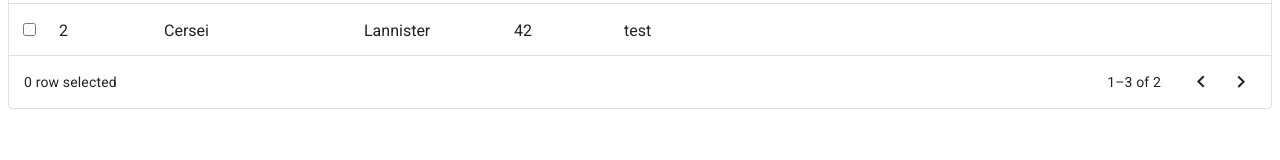
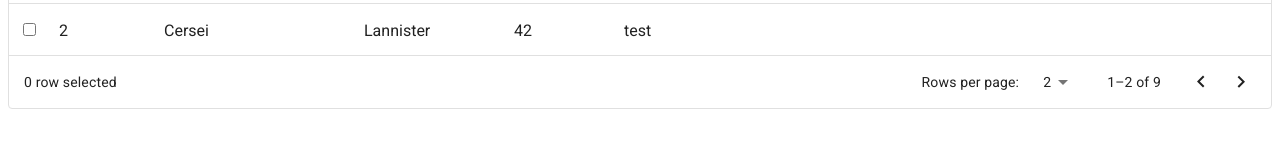
Before and after one commit to nedosika/complex-table, a React (Create React App) app: page / in a window 1280 px wide. Shown: the part 137-297 px from the top of the page. Built offline with nearby package versions, Linux system fonts and the light colour scheme.

Commit message:
create pagination

```diff
--- a/src/components/ModalMenu/ModalMenu.js
+++ b/src/components/ModalMenu/ModalMenu.js
@@ -1,4 +1,4 @@
-import React from 'react';
+import React from "react";
 import styles from "./ModalMenu.module.scss";
 import Modal from "../Modal";
 import Portal from "../Portal";
@@ -11,14 +11,17 @@ const ModalMenu = ({
   items = [],
   onClose,
   renderItem = (item) => item,
-                        getKey = (item) => item.id
-                    }) => isOpen &&
+  getKey = (item) => item.id,
+}) =>
+  isOpen && (
     <Modal onClose={onClose}>
-        <Portal className={styles.root} inset={`${anchorEl.y}px auto auto ${anchorEl.x}px`}>
+      <Portal
+        className={styles.root}
+        inset={`${anchorEl.y}px auto auto ${anchorEl.x}px`}
+      >
         <div className={styles.wrapper}>
           <ul>
-                    {
-                        items.map((item) =>
+            {items.map((item) => (
               <li
                 key={getKey(item)}
                 onClick={(event) => {
@@ -27,15 +30,17 @@ const ModalMenu = ({
               >
                 {renderItem(item)}
               </li>
-                        )
-                    }
+            ))}
           </ul>
-                <hr/>
-                <div className={styles.children}>
-                    {children}
-                </div>
+          {children && (
+            <>
+              <hr />
+              <div className={styles.children}>{children}</div>
+            </>
+          )}
         </div>
       </Portal>
     </Modal>
+  );
 
 export default ModalMenu;
--- a/src/modules/PaginationBuilder/Pagination/Pagination.js
+++ b/src/modules/PaginationBuilder/Pagination/Pagination.js
@@ -9,30 +9,32 @@ const Pagination = ({
   onPrev,
   fromRow,
   rowCount,
+  changeRowCount,
+  rowsCount,
 }) => {
-  const { rows } = useTableProps();
-  const rowsCount = rows.length;
-  // const {isOpen, anchorEl, toggleMenu} = useMenu(rows);
+  const { isOpen, anchorEl, toggleMenu } = useMenu();
+  const toRow = fromRow + rowCount <= rowsCount ? fromRow + rowCount -1: rowsCount;
 
   return (
     <div className={styles.root}>
       <div className={styles.wrapper}>
-        {/*<p>Rows per page:</p>*/}
-        {/*<div className={styles.select} onClick={toggleMenu}>*/}
-        {/*  <div className={styles.rowCount}>{rowCount}</div>*/}
-        {/*  <input value={rowCount} />*/}
-        {/*  <svg focusable="false" viewBox="0 0 24 24">*/}
-        {/*    <path d="M7 10l5 5 5-5z" />*/}
-        {/*  </svg>*/}
-        {/*</div>*/}
-        {/*<ModalMenu*/}
-        {/*  isOpen={isOpen}*/}
-        {/*  onClose={toggleMenu}*/}
-        {/*  items={[1, 2, 4, 5, 10]}*/}
-        {/*  anchorEl={anchorEl}*/}
-        {/*/>*/}
+        <p>Rows per page:</p>
+        <div className={styles.select} onClick={toggleMenu}>
+          <div className={styles.rowCount}>{rowCount}</div>
+          <input value={rowCount} />
+          <svg focusable="false" viewBox="0 0 24 24">
+            <path d="M7 10l5 5 5-5z" />
+          </svg>
+        </div>
+        <ModalMenu
+          isOpen={isOpen}
+          onClose={toggleMenu}
+          items={[1, 5, 10]}
+          anchorEl={anchorEl}
+          onColumnClick={changeRowCount}
+        />
         <p>
-          {fromRow}–{fromRow + rowCount} of {rowsCount}
+          {fromRow}–{toRow} of {rowsCount}
         </p>
         <div className={styles.actions}>
           <button title="Go to previous page" onClick={onPrev}>
--- a/src/modules/PaginationBuilder/PaginationBuilder.js
+++ b/src/modules/PaginationBuilder/PaginationBuilder.js
@@ -9,7 +9,7 @@ const PaginationBuilder = (props) => {
     rows,
     components: { Footer },
   } = props;
-  const { rowCount, nextPage, prevPage, fromRow, toRow } =
+  const { rowCount, nextPage, prevPage, fromRow, changeRowCount } =
     usePagination(rows);
 
   const FooterWithPagination = (props) => (
@@ -20,6 +20,8 @@ const PaginationBuilder = (props) => {
         onPrev={prevPage}
         fromRow={fromRow}
         rowCount={rowCount}
+        rowsCount={rows.length}
+        changeRowCount={changeRowCount}
       />
     </Footer>
   );
--- a/src/modules/PaginationBuilder/usePagination.js
+++ b/src/modules/PaginationBuilder/usePagination.js
@@ -6,8 +6,6 @@ const usePagination = (rows) => {
   const pagesCount = Math.ceil(rows.length / rowCount);
   const rowsCount = rows.length;
   const fromRow = currentPage * rowCount - rowCount + 1;
-  // const toRow =
-  //     currentPage * rowCount > rowsCount ? rowsCount : currentPage * rowCount;
 
   const nextPage = () =>
     currentPage < rowsCount / rowCount && setCurrentPage((prevState) => prevState + 1);
@@ -15,7 +13,12 @@ const usePagination = (rows) => {
   const prevPage = () =>
     currentPage > 1 && setCurrentPage((prevState) => prevState - 1);
 
-  return { rowCount, nextPage, prevPage, currentPage, pagesCount, setRowCount, fromRow};
+  const changeRowCount = (rowCount, event) => {
+    setCurrentPage(1)
+    setRowCount(rowCount);
+  }
+
+  return { rowCount, rowsCount, nextPage, prevPage, currentPage, pagesCount, changeRowCount, fromRow};
 };
 
 export default usePagination;
```
Lines whose indentation alone changed are shown as unchanged.
